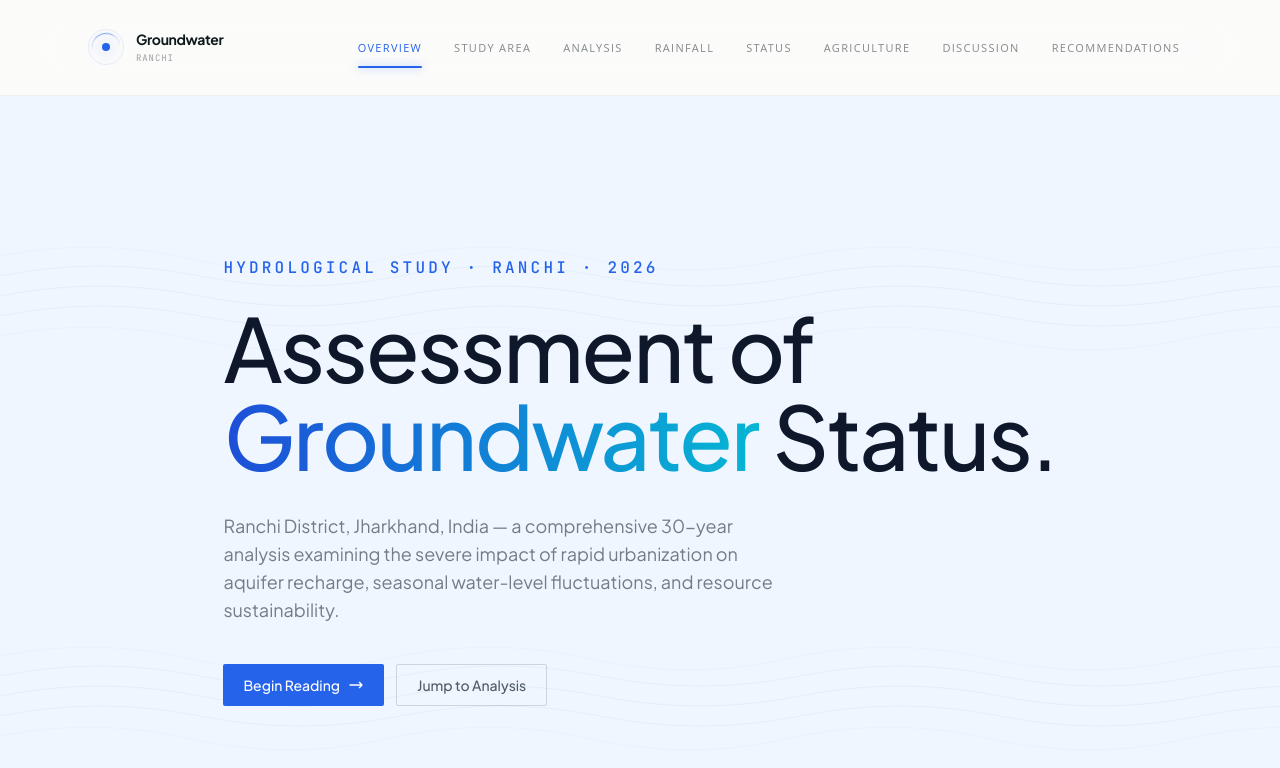
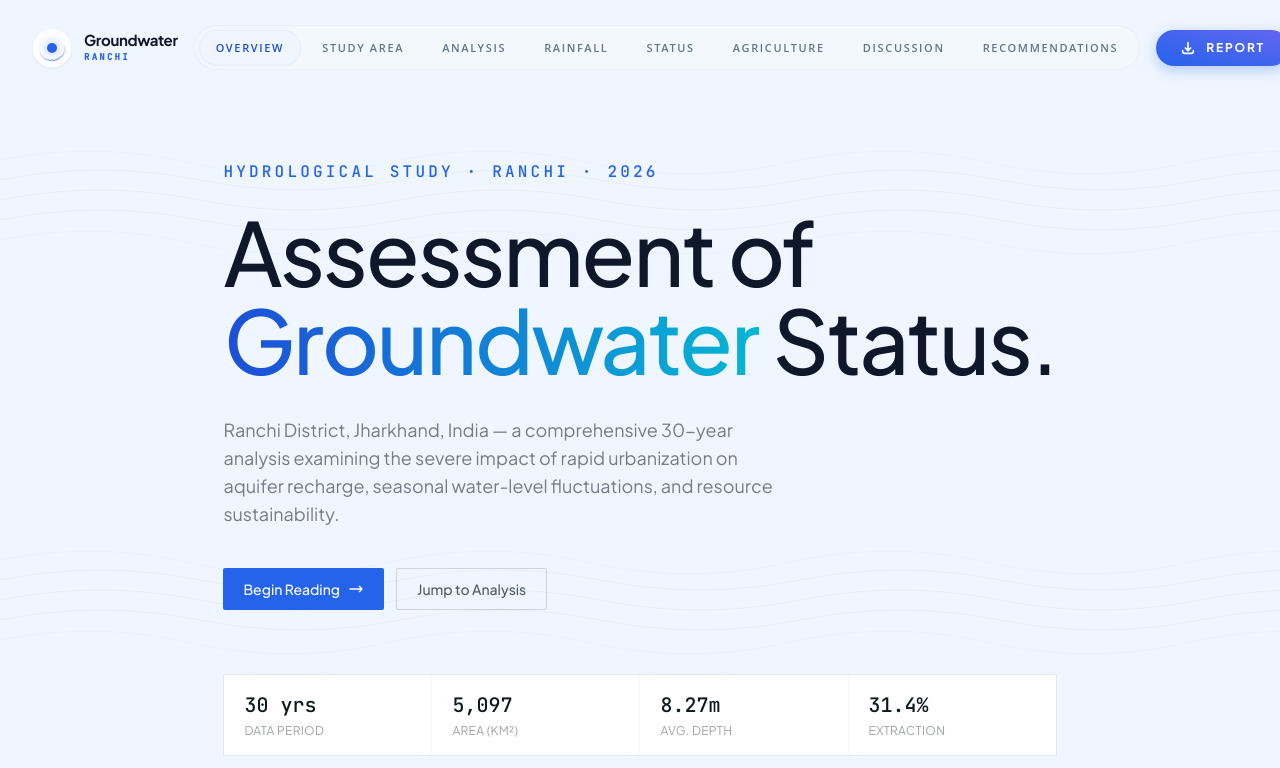
Before and after one commit to Devexhhh/GroundWaterAnalyis, a Next.js app: page / in a window 1280 px wide. Shown: the top 768 px of the page. Built offline with nearby package versions, Linux system fonts and the light colour scheme.

Commit message:
fixed Nav UI

```diff
--- a/src/components/Nav.tsx
+++ b/src/components/Nav.tsx
@@ -27,85 +27,128 @@ export default function Nav() {
 
   return (
     <header
-      className={`sticky top-0 z-50 transition-all duration-500 border-b
+      className={`fixed top-0 w-full z-50 transition-all duration-500
       ${scrolled
-        ? 'bg-white/60 backdrop-blur-3xl border-ink/10 h-20 shadow-sm'
-        : 'bg-white/30 backdrop-blur-2xl border-ink/5 h-24'
+          ? 'bg-white/70 backdrop-blur-xl border-b border-slate-200/50 shadow-[0_8px_30px_rgb(0,0,0,0.04)] h-16 sm:h-20'
+          : 'bg-transparent border-b border-transparent h-24'
         }`}
     >
-      <div className="max-w-6xl mx-auto px-6 h-full flex items-center justify-between gap-4">
+      {/* Increased max-w to ensure the 8 nav items have enough room to sit comfortably in the middle */}
+      <div className="max-w-[1400px] mx-auto px-5 sm:px-8 h-full flex items-center justify-between gap-4">
 
-        {/* Logo Section */}
+        {/* LEFT: Logo Section */}
         <Link href="/" className="flex items-center gap-3 shrink-0 group">
-          <div className="relative w-9 h-9 flex items-center justify-center">
-            <div className="absolute inset-0 rounded-full border border-water/10 group-hover:border-water/40 transition-all duration-700" />
-            <div className="absolute inset-1 rounded-full border-t border-water/60 animate-[spin_6s_linear_infinite]" />
-            <div className="w-2 h-2 rounded-full bg-water shadow-[0_0_15px_rgba(37,99,235,0.4)]" />
+          <div className="relative w-10 h-10 flex items-center justify-center bg-white rounded-full shadow-sm border border-slate-100 group-hover:shadow-md transition-shadow duration-500">
+            <div className="absolute inset-0 rounded-full border border-blue-500/0 group-hover:border-blue-500/30 transition-all duration-700 scale-110 group-hover:scale-100" />
+            <div className="absolute inset-1.5 rounded-full border-t-[1.5px] border-blue-600/80 animate-[spin_4s_linear_infinite]" />
+            <div className="w-2.5 h-2.5 rounded-full bg-blue-600 shadow-[0_0_12px_rgba(37,99,235,0.6)]" />
           </div>
-          <div className="flex flex-col">
-            <span className="font-serif text-sm font-bold text-ink tracking-tight">
+          <div className="flex flex-col justify-center">
+            <span className="font-serif text-[15px] font-bold text-slate-900 tracking-tight leading-tight">
               Groundwater
             </span>
-            <span className="font-mono text-[9px] text-ink/40 uppercase tracking-widest mt-0.5">
+            <span className="font-mono text-[9px] text-blue-600 uppercase tracking-[0.25em] font-semibold">
               Ranchi
             </span>
           </div>
         </Link>
 
-        {/* Desktop Nav - Added whitespace-nowrap and adjusted tracking */}
-        <nav className="hidden lg:flex items-center gap-1 xl:gap-2">
+        {/* CENTER: Desktop Nav */}
+        <nav className="hidden lg:flex items-center justify-center gap-1 p-1 bg-slate-50/50 backdrop-blur-sm border border-slate-200/50 rounded-full">
           {navItems.map((item) => {
             const isActive = pathname === item.href
             return (
               <Link
                 key={item.href}
                 href={item.href}
-                // whitespace-nowrap keeps "Study Area" on one line
-                className={`relative px-3 py-2 text-[10px] xl:text-[11px] uppercase tracking-[0.12em] font-medium whitespace-nowrap transition-all duration-300
-                  ${isActive ? 'text-blue-600' : 'text-ink/50 hover:text-ink hover:bg-ink/[0.03] rounded-lg'}
+                className={`relative px-4 py-2 text-[10px] xl:text-[11px] uppercase tracking-[0.15em] font-semibold whitespace-nowrap transition-all duration-300 rounded-full overflow-hidden group
+                ${isActive ? 'text-blue-700 bg-blue-50 shadow-sm border border-blue-100/50' : 'text-slate-500 hover:text-slate-900 border border-transparent'}
                 `}
               >
-                {item.label}
-                {isActive && (
-                  <span className="absolute -bottom-1 left-3 right-3 h-0.5 bg-blue-600 rounded-full shadow-[0_0_8px_rgba(37,99,235,0.5)]" />
+                {/* Subtle hover background sweep */}
+                {!isActive && (
+                  <span className="absolute inset-0 bg-slate-100/80 translate-y-full group-hover:translate-y-0 transition-transform duration-300 ease-out" />
                 )}
+                <span className="relative z-10">{item.label}</span>
               </Link>
             )
           })}
         </nav>
 
-        {/* Mobile Toggle */}
+        {/* RIGHT: Download Button & Mobile Toggle */}
+        <div className="flex items-center justify-end gap-3 shrink-0">
+
+          {/* Modern Desktop Download Button */}
+          <a
+            href="/downloads/GroundWater_Analysis_KUMAR_SUJAL.docx"
+            download="Ranchi_Groundwater_Report_KUMAR_SUJAL.docx"
+            className="hidden lg:flex relative items-center gap-2.5 px-6 py-2.5 bg-gradient-to-tr from-blue-600 to-indigo-500 text-white rounded-full shadow-[0_4px_14px_0_rgba(37,99,235,0.3)] hover:shadow-[0_6px_20px_rgba(37,99,235,0.25)] hover:-translate-y-0.5 transition-all duration-300 overflow-hidden group"
+          >
+            {/* Button Highlight Overlay */}
+            <div className="absolute inset-0 w-full h-full bg-gradient-to-tr from-white/0 via-white/20 to-white/0 -translate-x-full group-hover:animate-[shimmer_1.5s_infinite]" />
+
+            <svg className="relative z-10 w-4 h-4 transition-transform duration-300 group-hover:scale-110" fill="none" stroke="currentColor" viewBox="0 0 24 24">
+              <path strokeLinecap="round" strokeLinejoin="round" strokeWidth={2.5} d="M4 16v1a3 3 0 003 3h10a3 3 0 003-3v-1m-4-4l-4 4m0 0l-4-4m4 4V4" />
+            </svg>
+            <span className="relative z-10 font-sans text-xs uppercase tracking-[0.15em] font-bold">Report</span>
+          </a>
+
+          {/* Modern Mobile Toggle */}
           <button
-          className="lg:hidden shrink-0 flex items-center gap-2 px-3 py-2 rounded-xl border border-ink/5 bg-white/40 backdrop-blur-md"
+            className="lg:hidden shrink-0 flex items-center justify-center w-11 h-11 rounded-full bg-white border border-slate-200 shadow-sm active:scale-95 transition-all duration-300 text-slate-700"
             onClick={() => setOpen(!open)}
+            aria-label="Toggle menu"
           >
-          <span className="font-mono text-[10px] uppercase tracking-widest text-ink/60">Index</span>
-          <div className="w-4 h-3 flex flex-col justify-between">
-            <span className={`h-px bg-ink transition-all duration-300 ${open ? 'rotate-45 translate-y-[5px] w-4' : 'w-4'}`} />
-            <span className={`h-px bg-ink transition-all duration-300 ${open ? '-rotate-45 -translate-y-[6px] w-4' : 'w-2.5'}`} />
+            <div className="relative w-4 h-3.5 flex flex-col justify-between">
+              <span className={`block h-[1.5px] bg-current transition-all duration-300 ease-out ${open ? 'rotate-45 translate-y-[6px] w-5' : 'w-5'}`} />
+              <span className={`block h-[1.5px] bg-current transition-all duration-300 ease-out ${open ? 'opacity-0 translate-x-2' : 'w-4'}`} />
+              <span className={`block h-[1.5px] bg-current transition-all duration-300 ease-out ${open ? '-rotate-45 -translate-y-[6px] w-5' : 'w-3'}`} />
             </div>
           </button>
         </div>
+      </div>
 
-      {/* Mobile menu remains the same */}
+      {/* Modernized Mobile Menu */}
       {open && (
-        <div className="lg:hidden absolute top-full left-0 w-full bg-white/90 backdrop-blur-3xl border-b border-ink/10 animate-in fade-in zoom-in-95 duration-300">
-          <nav className="flex flex-col p-6 gap-2">
+        <div className="lg:hidden absolute top-full left-0 w-full bg-white/95 backdrop-blur-3xl border-b border-slate-200 shadow-2xl animate-in slide-in-from-top-2 duration-300">
+          <nav className="flex flex-col p-4 sm:p-6 gap-1.5 max-h-[80vh] overflow-y-auto">
             {navItems.map((item) => (
               <Link
                 key={item.href}
                 href={item.href}
                 onClick={() => setOpen(false)}
-                className={`flex items-center justify-between p-4 rounded-xl transition-all
+                className={`flex items-center justify-between px-5 py-4 rounded-2xl transition-all duration-300
                   ${pathname === item.href
-                    ? 'bg-blue-600 text-white shadow-lg'
-                    : 'bg-ink/[0.02] text-ink/60 hover:bg-ink/5'
+                    ? 'bg-blue-50/80 text-blue-700'
+                    : 'bg-transparent text-slate-600 hover:bg-slate-50'
                   }`}
               >
-                <span className="font-sans text-xs uppercase tracking-[0.2em] font-bold">{item.label}</span>
-                <div className={`w-1 h-1 rounded-full ${pathname === item.href ? 'bg-white' : 'bg-ink/10'}`} />
+                <span className={`font-sans text-[13px] uppercase tracking-[0.2em] ${pathname === item.href ? 'font-bold' : 'font-semibold'}`}>
+                  {item.label}
+                </span>
+                {pathname === item.href ? (
+                  <div className="w-1.5 h-1.5 rounded-full bg-blue-600 shadow-[0_0_8px_rgba(37,99,235,0.6)]" />
+                ) : (
+                  <svg className="w-4 h-4 opacity-30 -translate-x-2" fill="none" stroke="currentColor" viewBox="0 0 24 24">
+                    <path strokeLinecap="round" strokeLinejoin="round" strokeWidth={2} d="M9 5l7 7-7 7" />
+                  </svg>
+                )}
               </Link>
             ))}
+
+            {/* Modern Mobile Download Button */}
+            <div className="mt-4 pt-4 border-t border-slate-100">
+              <a
+                href="/downloads/Ranchi_Groundwater_Report.docx"
+                download="Ranchi_Groundwater_Report.docx"
+                className="flex items-center justify-center gap-3 p-4 w-full bg-gradient-to-r from-blue-600 to-indigo-600 text-white rounded-2xl shadow-lg shadow-blue-600/20 active:scale-[0.98] transition-all duration-300"
+              >
+                <svg className="w-4 h-4 animate-bounce" fill="none" stroke="currentColor" viewBox="0 0 24 24">
+                  <path strokeLinecap="round" strokeLinejoin="round" strokeWidth={2.5} d="M4 16v1a3 3 0 003 3h10a3 3 0 003-3v-1m-4-4l-4 4m0 0l-4-4m4 4V4" />
+                </svg>
+                <span className="font-sans text-[13px] uppercase tracking-[0.2em] font-bold">Download Report</span>
+              </a>
+            </div>
           </nav>
         </div>
       )}
```
Lines whose indentation alone changed are shown as unchanged.
